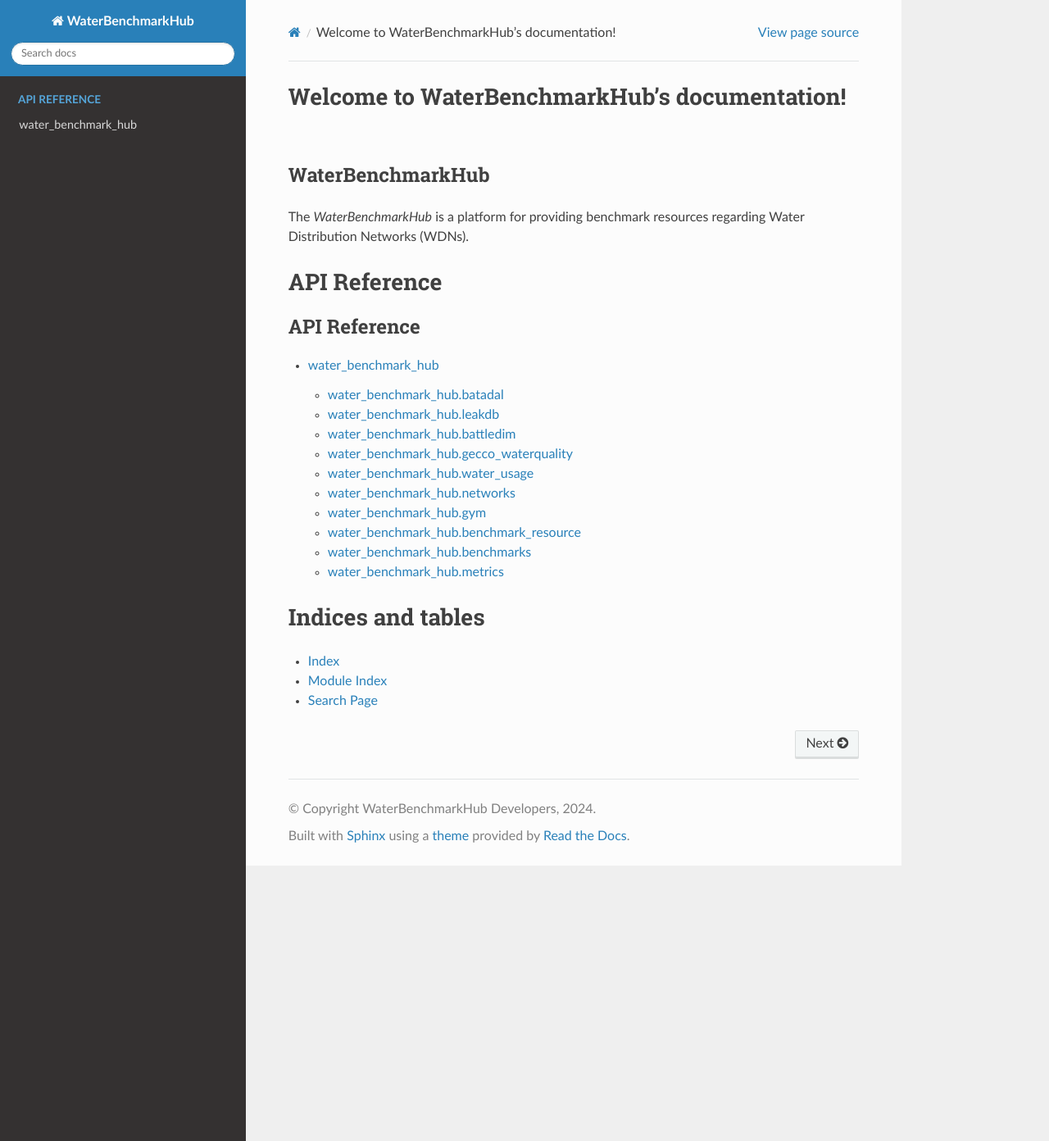
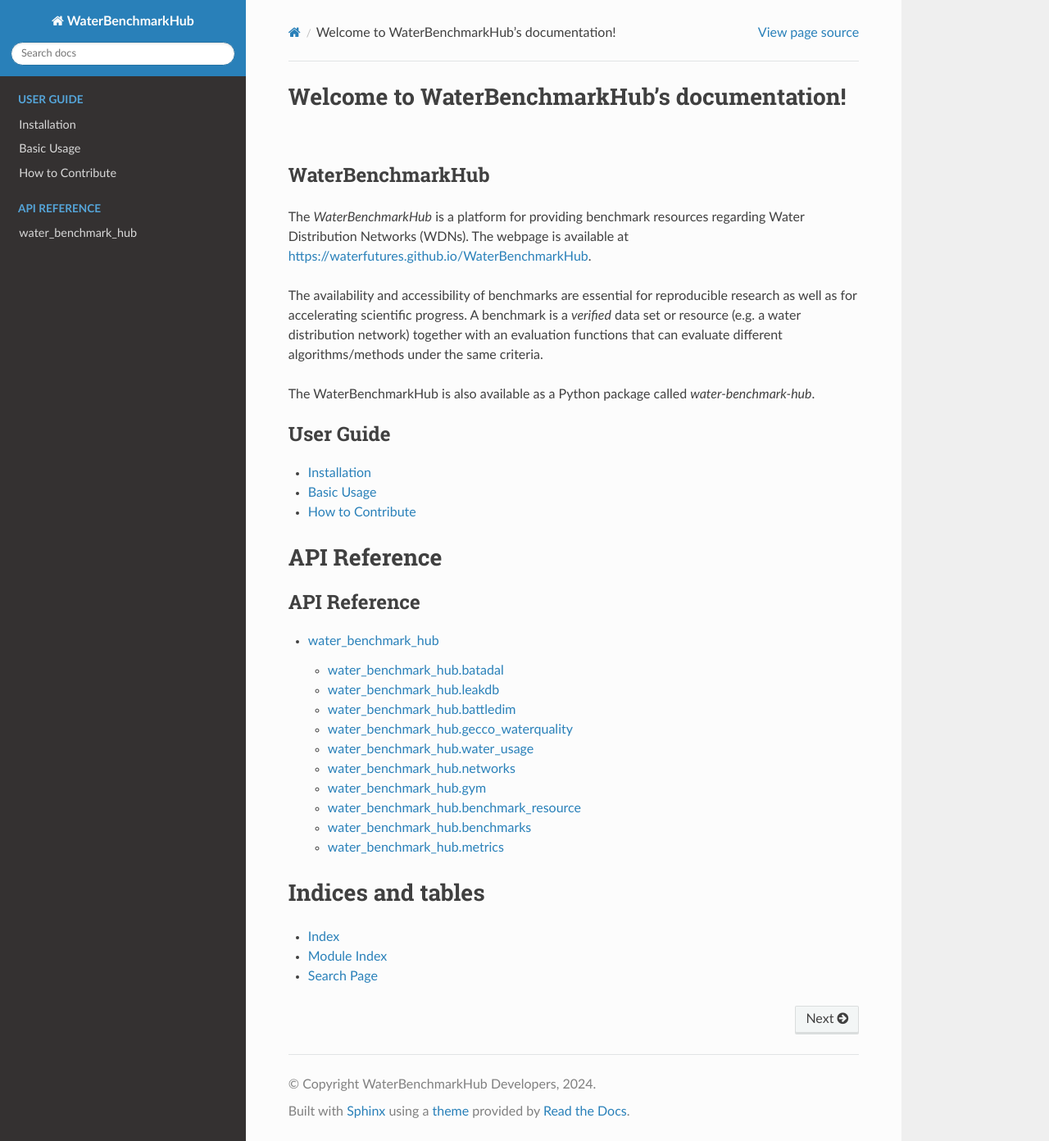
Before and after one commit to WaterFutures/WaterBenchmarkHub, a Sphinx documentation site: the page built from docs/index.rst, in a window 1280 px wide and 1392 px high. Shown: the whole window at 82% size. Built offline with Sphinx 7.4.7 and the Read the Docs theme 2.0.0, drawn with Linux system fonts in a browser that asks for light colours.

```diff
--- a/docs/index.rst
+++ b/docs/index.rst
@@ -4,7 +4,26 @@ Welcome to WaterBenchmarkHub's documentation!
 WaterBenchmarkHub
 +++++++++++++++++
 
-The *WaterBenchmarkHub* is a platform for providing benchmark resources regarding Water Distribution Networks (WDNs).
+The *WaterBenchmarkHub* is a platform for providing benchmark resources regarding
+Water Distribution Networks (WDNs).
+The webpage is available at
+`https://waterfutures.github.io/WaterBenchmarkHub <https://waterfutures.github.io/WaterBenchmarkHub>`_.
+
+The availability and accessibility of benchmarks are essential for reproducible research as well as
+for accelerating scientific progress.
+A benchmark is a *verified* data set or resource (e.g. a water distribution network) together with an
+evaluation functions that can evaluate different algorithms/methods under the same criteria.
+
+The WaterBenchmarkHub is also available as a Python package called *water-benchmark-hub*.
+
+.. toctree::
+    :maxdepth: 1
+    :caption: User Guide
+
+    installation
+    basicusage
+
+    how_to_contribute
 
 
 API Reference
```
Also changed, not shown: README.md (+10 -2 lines), docs/basicusage.rst (added, +26 -0 lines), docs/how_to_contribute.rst (added, +30 -0 lines), docs/installation.rst (added, +42 -0 lines).
